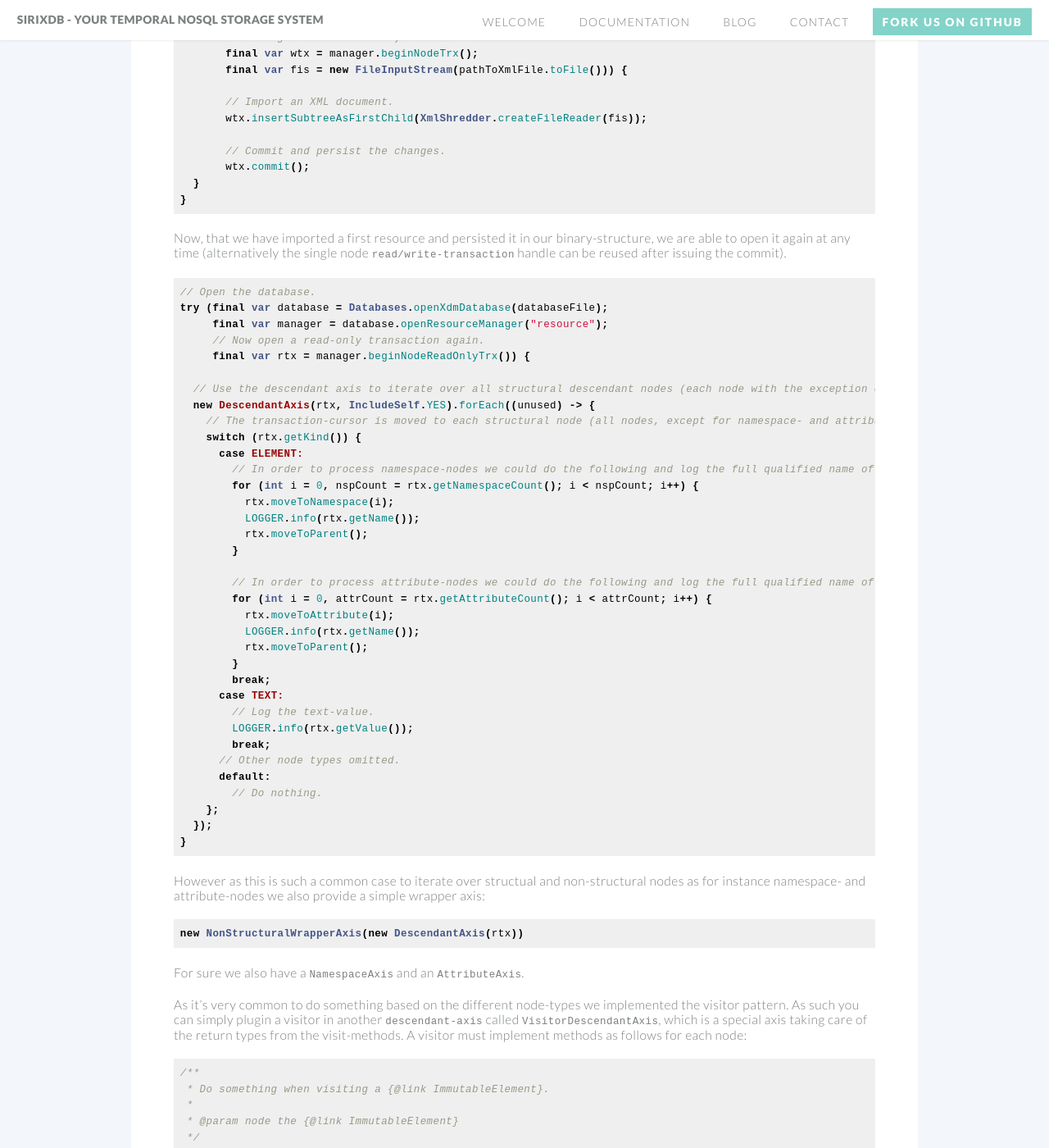
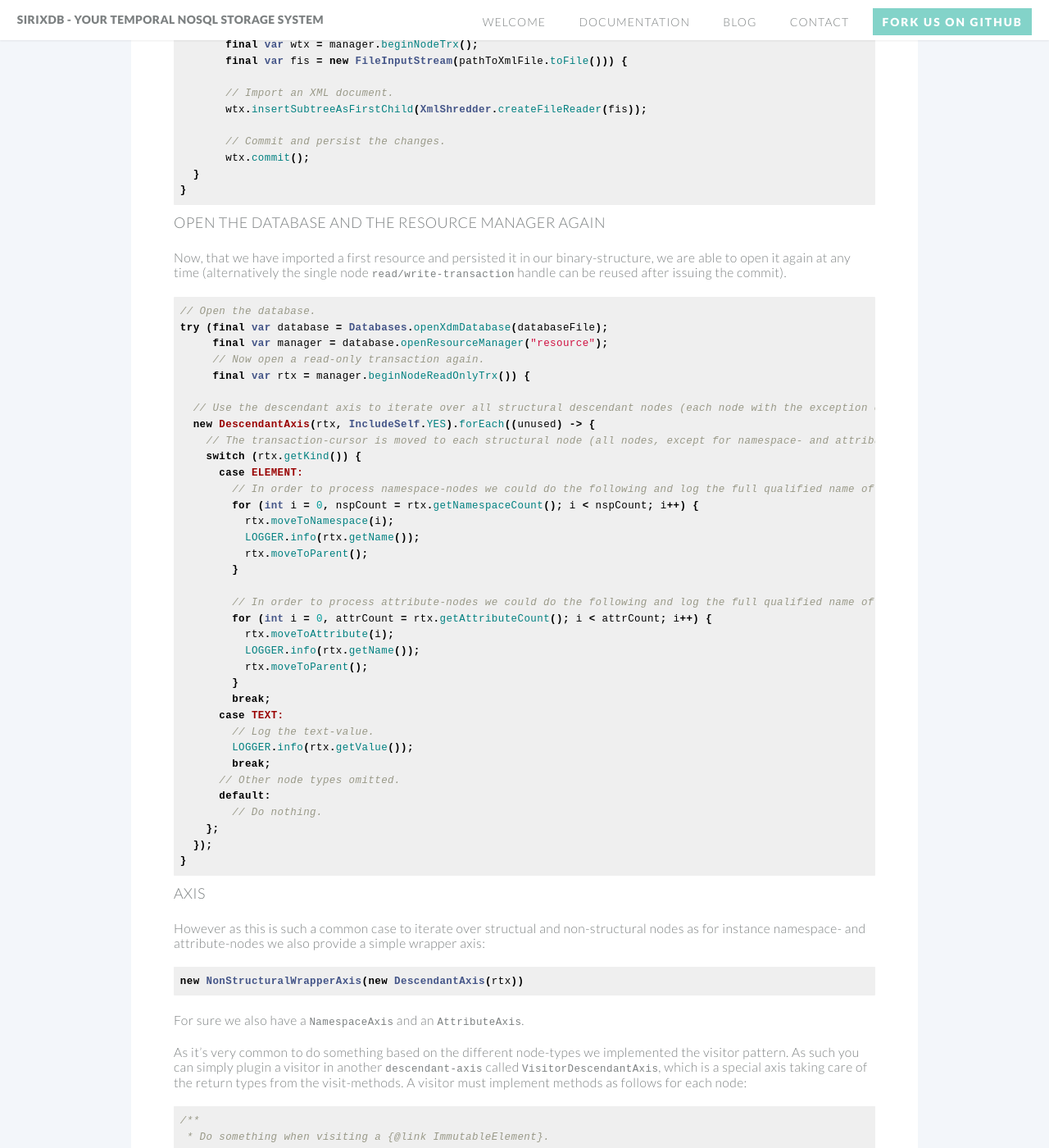
Before and after one commit to sirixdb/sirixdb.github.io, a Jekyll site: the page built from low-level-api.md, in a window 1280 px wide and 1400 px high, scrolled down 818 px. Shown: the whole window at 82% size. Built offline with Jekyll 4.4.1, drawn with Linux system fonts in a browser that asks for light colours; our own code applies the rules of GitHub Pages for plain Markdown files.

Commit message:
Update low-level-api.md

````diff
--- a/low-level-api.md
+++ b/low-level-api.md
@@ -2,7 +2,7 @@
 layout: documentation
 ---
 
-## Create a database with a single resource file
+### Create a database with a single resource file
 First, we want to show how to create a database with a single resource (the resource is going to be imported from an XML-document and shredded into our internal format).
 
 ```java
@@ -36,6 +36,7 @@
   }
 }
 ```
+### Open the database and the resource manager again
 
 Now, that we have imported a first resource and persisted it in our binary-structure, we are able to open it again at any time (alternatively the single node `read/write-transaction` handle can be reused after issuing the commit).
 
@@ -76,7 +77,7 @@
   });
 }
 ```
-
+### Axis
 However as this is such a common case to iterate over structual and non-structural nodes as for instance namespace- and attribute-nodes we also provide a simple wrapper axis:
 
 ```java
````
